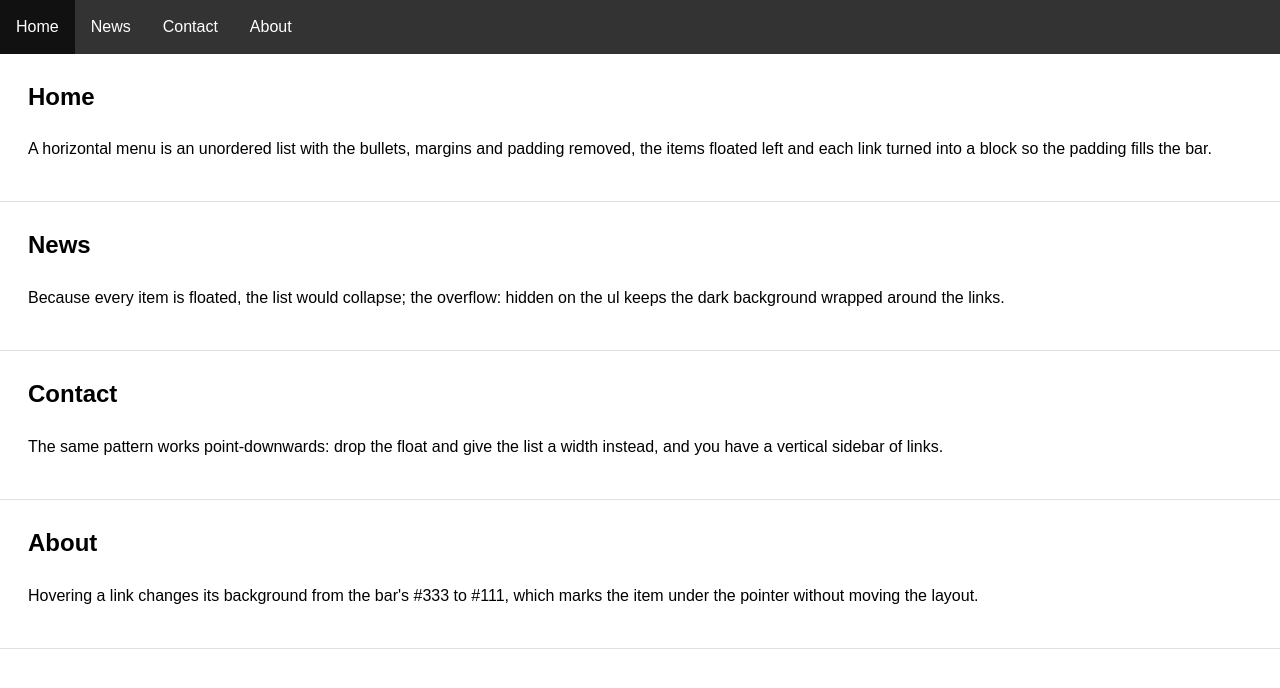
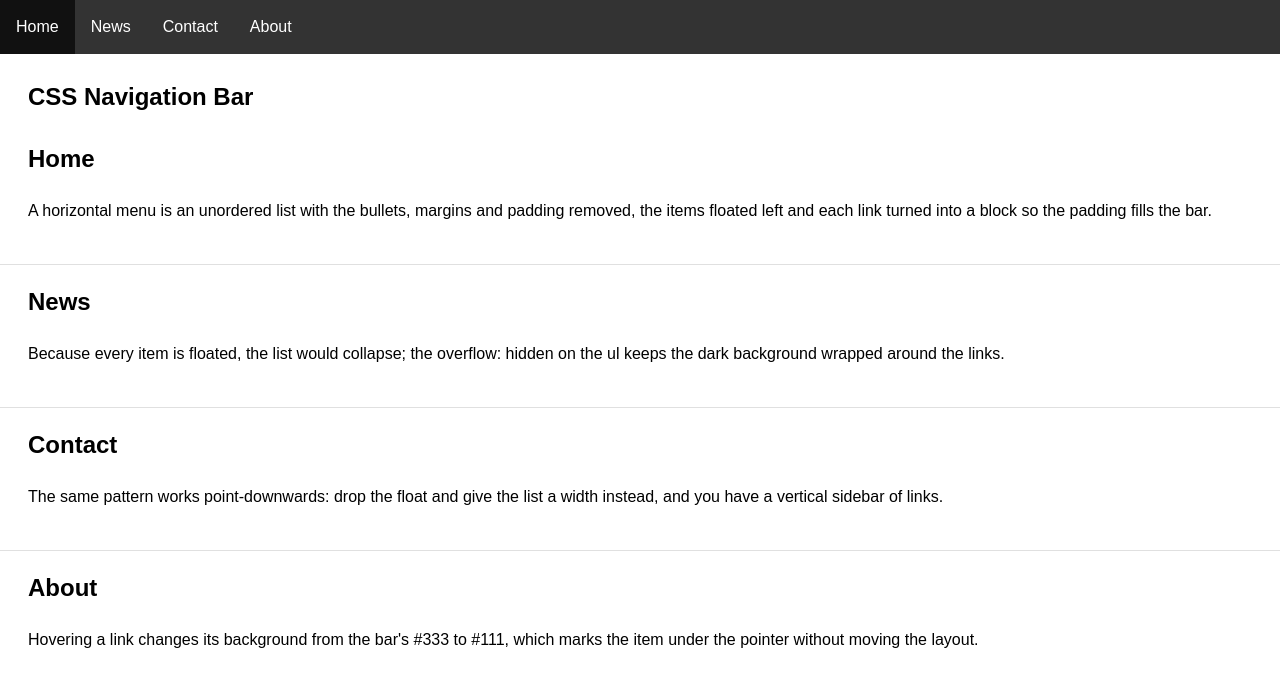
Before and after one commit to seanneol88/S79146_CSF3133_K3, a plain HTML site: page Lab 5/navigation.html in a window 1280 px wide. Shown: the top 688 px of the page. Drawn offline with Linux system fonts and the light colour scheme.

Commit message:
Give the navigation demo a level-one heading
The sections were all h2, so the checker reported a document with
headings but no h1. A page title now sits under the menu bar.

Co-authored-by: arena-agent <297053741+arena-agent@users.noreply.github.com>

```diff
--- a/Lab 5/navigation.html
+++ b/Lab 5/navigation.html
@@ -43,8 +43,14 @@
             background-color: #111;
         }
 
+        .page-title {
+            margin: 0;
+            padding: 24px 28px 6px;
+            font-size: 1.5rem;
+        }
+
         section {
-            padding: 24px 28px;
+            padding: 18px 28px 24px;
             border-bottom: 1px solid #e0e0e0;
         }
 
@@ -60,6 +66,8 @@
         <li><a href="#contact">Contact</a></li>
         <li><a href="#about">About</a></li>
     </ul>
+
+    <h1 class="page-title">CSS Navigation Bar</h1>
 
     <section id="home">
         <h2>Home</h2>
```
